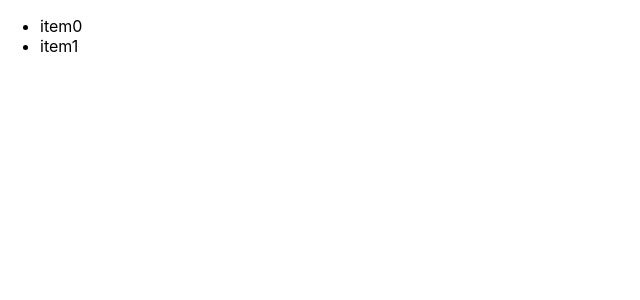
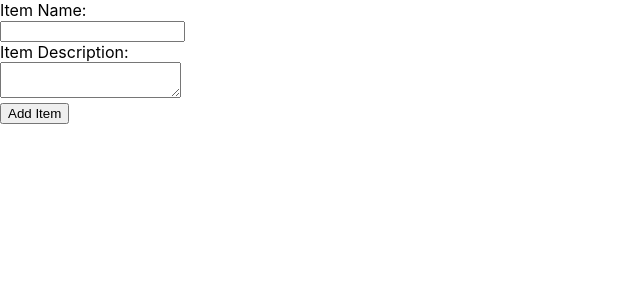
Before and after one commit to ben-the-boy/marketplace-app, a React (Create React App) app in the folder frontend/: page / in a window 1280 px wide. Shown: the top 300 px of the page, without its empty margins (0-640 px from the left). Built offline with nearby package versions, Linux system fonts and the light colour scheme.

Commit message:
added item input features

```diff
--- a/frontend/src/components/items/ItemInput.js
+++ b/frontend/src/components/items/ItemInput.js
@@ -0,0 +1,49 @@
+import React, { Component } from 'react';
+
+class ItemInput extends Component {
+  state = {
+    name: '',
+    description: ''
+  };
+
+  handleNameChange = (event) => {
+    this.setState({
+      ...this.state,
+      name: event.target.value
+    })
+  }
+
+  handleDescriptionChange = (event) => {
+    this.setState({
+      ...this.state,
+      description: event.target.value
+    })
+  }
+
+  handleSubmit = (event) => {
+    event.preventDefault();
+    console.log(this.state);
+    this.setState({
+      name: '',
+      description: ''
+    })
+  }
+
+  render() {
+    return (
+      <form onSubmit={this.handleSubmit}>
+        Item Name:
+        <br/>
+        <input type="text" onChange={this.handleNameChange} value={this.state.name}/>
+        <br/>
+        Item Description:
+        <br/>
+        <textarea onChange={this.handleDescriptionChange} value={this.state.description}/>
+        <br/>
+        <input type="submit" value="Add Item"/>
+      </form>
+    )
+  }
+}
+
+export default ItemInput;
--- a/frontend/src/containers/ItemsContainer.js
+++ b/frontend/src/containers/ItemsContainer.js
@@ -3,17 +3,15 @@ import ItemInput from '../components/items/ItemInput';
 import Items from '../components/items/Items';
 import { connect } from 'react-redux';
 
-let item0;
-let item1;
-
 class ItemsContainer extends Component {
   state = {
-    items: [item0, item1]
+    items: []
   }
 
   render() {
     return (
       <div>
+        <ItemInput />
         <Items items={this.state.items} />
       </div>
     )
--- a/frontend/src/index.js
+++ b/frontend/src/index.js
@@ -3,11 +3,16 @@ import ReactDOM from 'react-dom';
 import './index.css';
 import App from './App';
 import reportWebVitals from './reportWebVitals';
+import { Provider } from 'react-redux';
+import { createStore } from 'redux';
+import manageItem from './reducers/manageItem';
+
+const store = createStore(manageItem)
 
 ReactDOM.render(
-  <React.StrictMode>
+  <Provider store={store}>
     <App />
-  </React.StrictMode>,
+  </Provider>,
   document.getElementById('root')
 );
 
--- /dev/null
+++ b/frontend/src/reducers/manageItem.js
@@ -0,0 +1,14 @@
+export default function manageItems(state = {
+  items: [],
+}, action) {
+  switch (action.type) {
+    case 'ADD_ITEM':
+      const item = { name: action.name, description: action.description }
+      return {
+        items: [ ...state.items, item]
+      }
+
+    default:
+      return state;
+  }
+};
```
